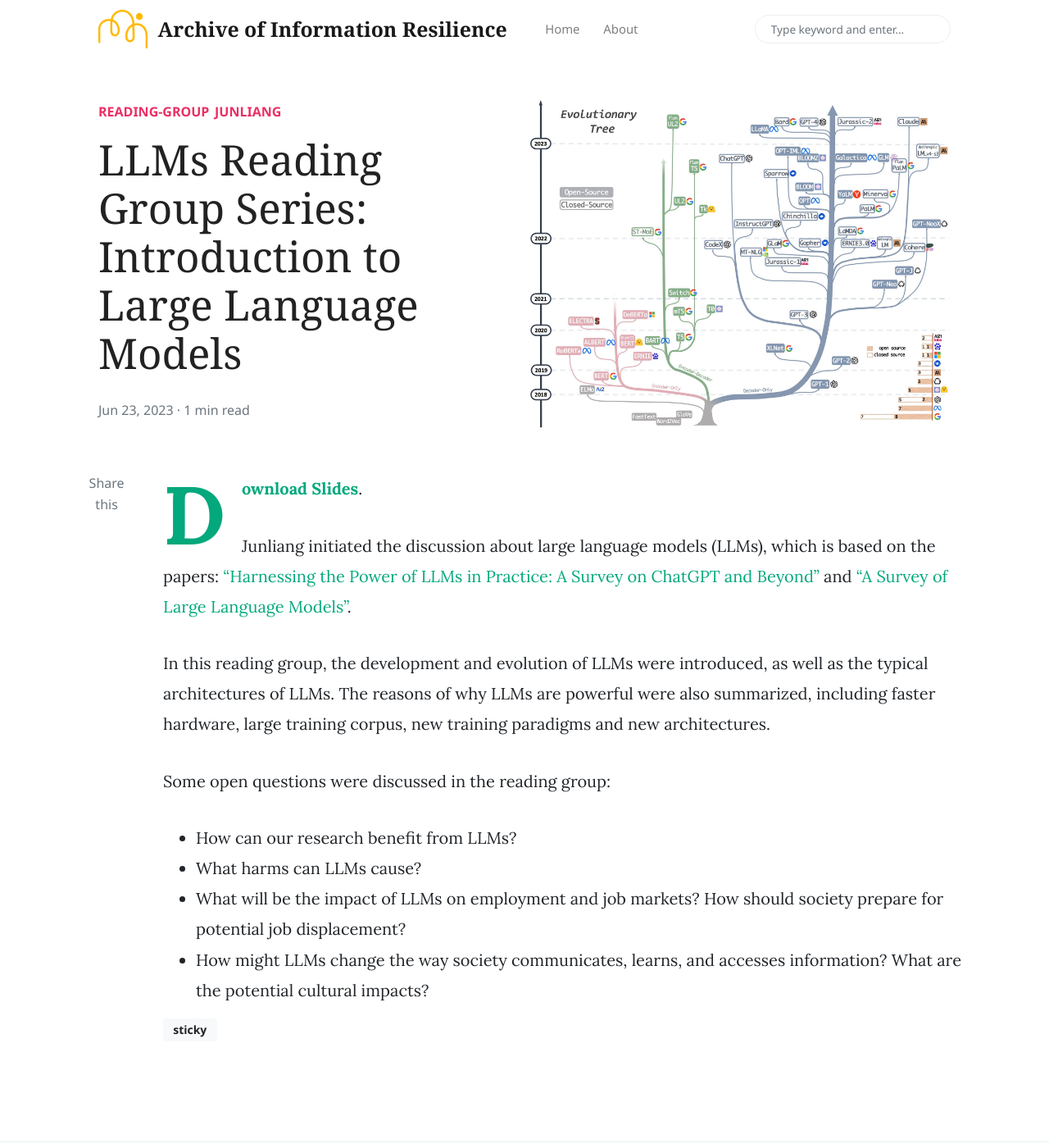
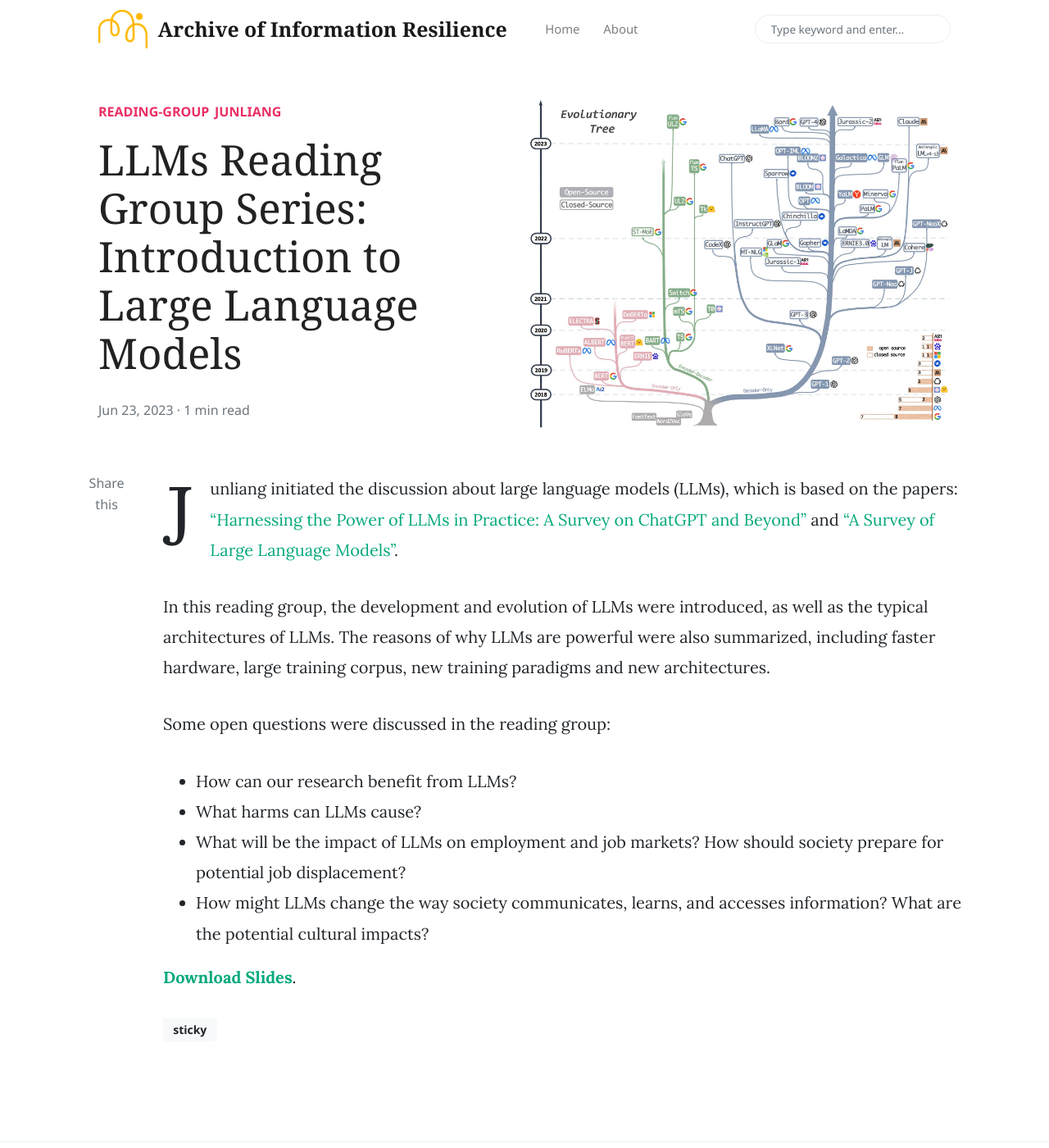
Before and after one commit to CIRES-Archive/CIRES-Archive.github.io, a Jekyll site: the page built from _posts/2023-06-23-LLMs-01.md, in a window 1280 px wide and 1400 px high. Shown: the whole window at 82% size. Built offline with Jekyll 4.4.1, drawn with Linux system fonts in a browser that asks for light colours; nearby versions of some CDN libraries; comment, search, counter and statistics services are not loaded; some of the changed lines change nothing that is shown.

Commit message:
Update 2023-06-23-LLMs-01.md

```diff
--- a/_posts/2023-06-23-LLMs-01.md
+++ b/_posts/2023-06-23-LLMs-01.md
@@ -6,8 +6,6 @@ image: assets/images/llms.jpeg
 comments: true
 tags: [sticky]
 ---
-
-[**Download Slides**](https://www.dropbox.com/s/9fejnl064qbzwrr/slides-introduction%20to%20large%20language%20models.pdf?dl=0).
 
 Junliang initiated the discussion about large language models (LLMs), which is based on the papers: ["Harnessing the Power of LLMs in Practice: A Survey on ChatGPT and Beyond"](https://arxiv.org/pdf/2304.13712.pdf) and ["A Survey of Large Language Models"](https://arxiv.org/abs/2303.18223).
 
@@ -18,3 +16,5 @@ Some open questions were discussed in the reading group:
 + What harms can LLMs cause?
 + What will be the impact of LLMs on employment and job markets? How should society prepare for potential job displacement?
 + How might LLMs change the way society communicates, learns, and accesses information? What are the potential cultural impacts?
+
+[**Download Slides**](https://www.dropbox.com/s/9fejnl064qbzwrr/slides-introduction%20to%20large%20language%20models.pdf?dl=0).
```
